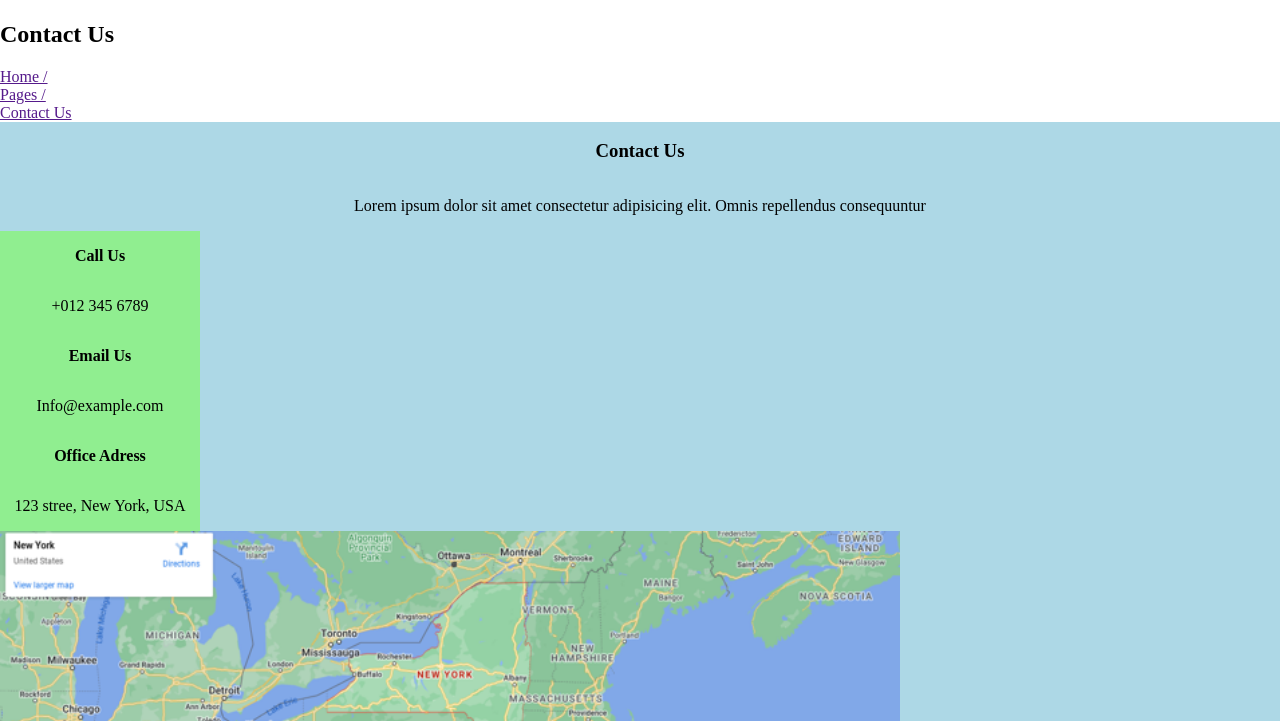
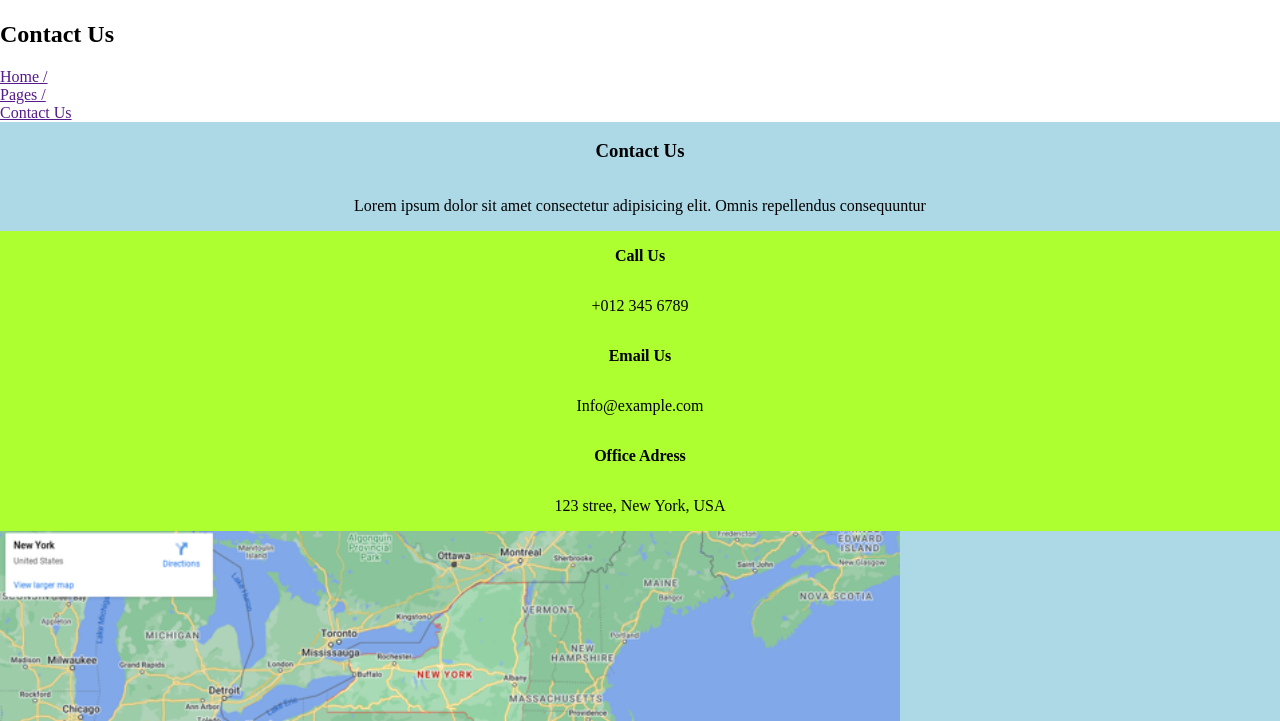
Before and after one commit to Fabrasss/landing-page-08, a plain HTML site: page index.html in a window 1280 px wide. Shown: the part 79-800 px from the top of the page. Drawn offline with Linux system fonts and the light colour scheme.

Commit message:
Centralizei o bloco

```diff
--- a/index.html
+++ b/index.html
@@ -42,14 +42,12 @@
             align-items: center;
         }
         .bloco {
-            background-color: lightgreen;
-            width: 200px;
-            height: 300px;
+            background-color: greenyellow;
+            display: flex;
+            justify-content: center;
+            flex-direction: column;
+            align-items: center;
 
-            display: flex;
-            justify-content: space-around;
-            align-items: center;
-            flex-direction: column;
 
 }
         footer > div{
```
